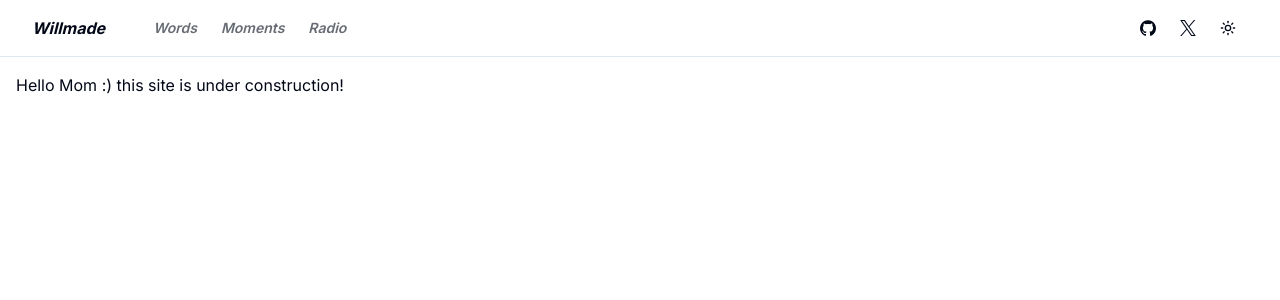
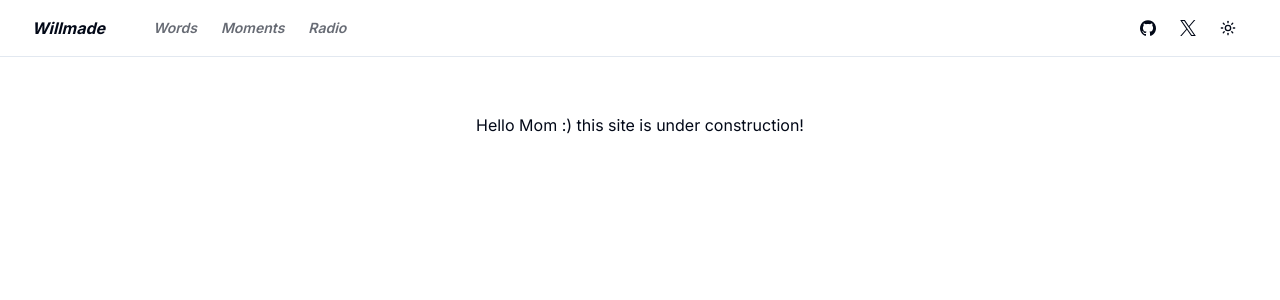
Before and after one commit to SwankSkywalker/willmade, a Next.js app: page / in a window 1280 px wide. Shown: the top 300 px of the page. Built offline with nearby package versions, Linux system fonts and the light colour scheme.

Commit message:
Chore; Centered a div :)

```diff
--- a/src/app/page.tsx
+++ b/src/app/page.tsx
@@ -1,5 +1,9 @@
 export default function Home() {
   return (
-    <section className="p-4">Hello Mom :) this site is under construction!</section>
+      <div className="container max-w-4xl py-6 lg:py-10">
+        <div className="flex item-center gap-4 md:flex-row md:justify-between md:gap-8">
+          <div className="p-4 mx-auto content-center">Hello Mom :) this site is under construction!</div>
+        </div>
+      </div>
   );
 }
```
